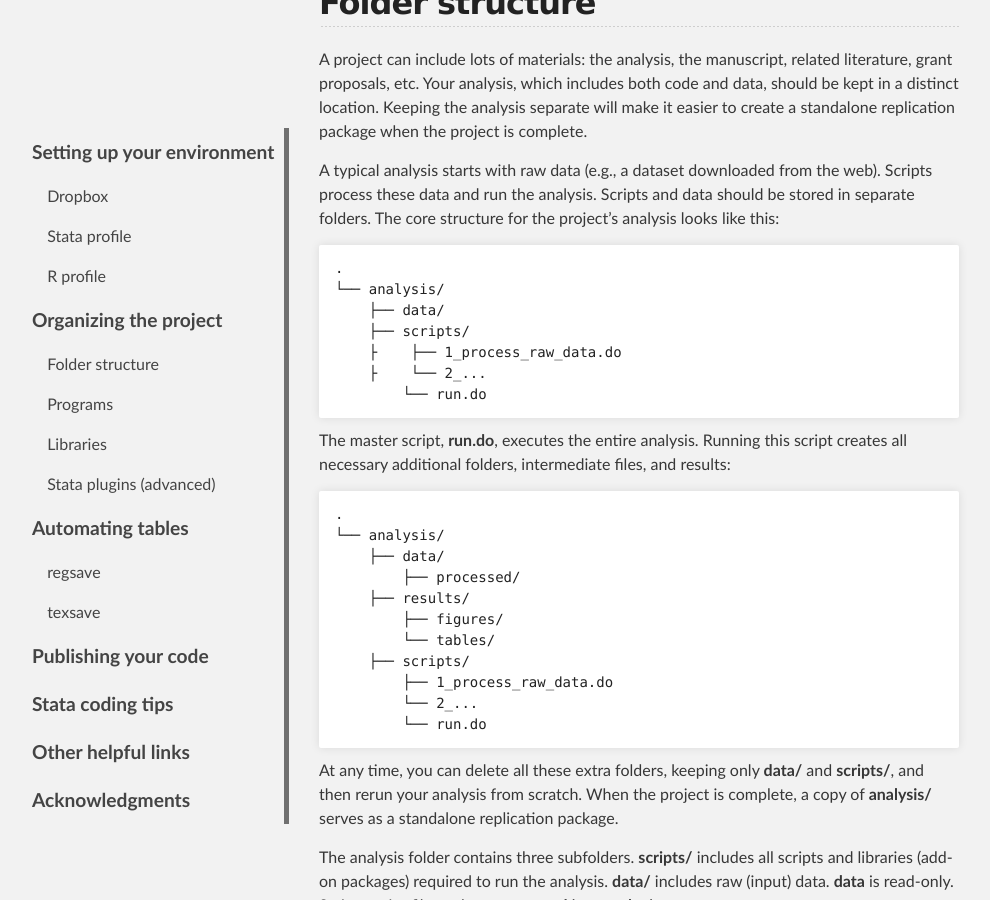
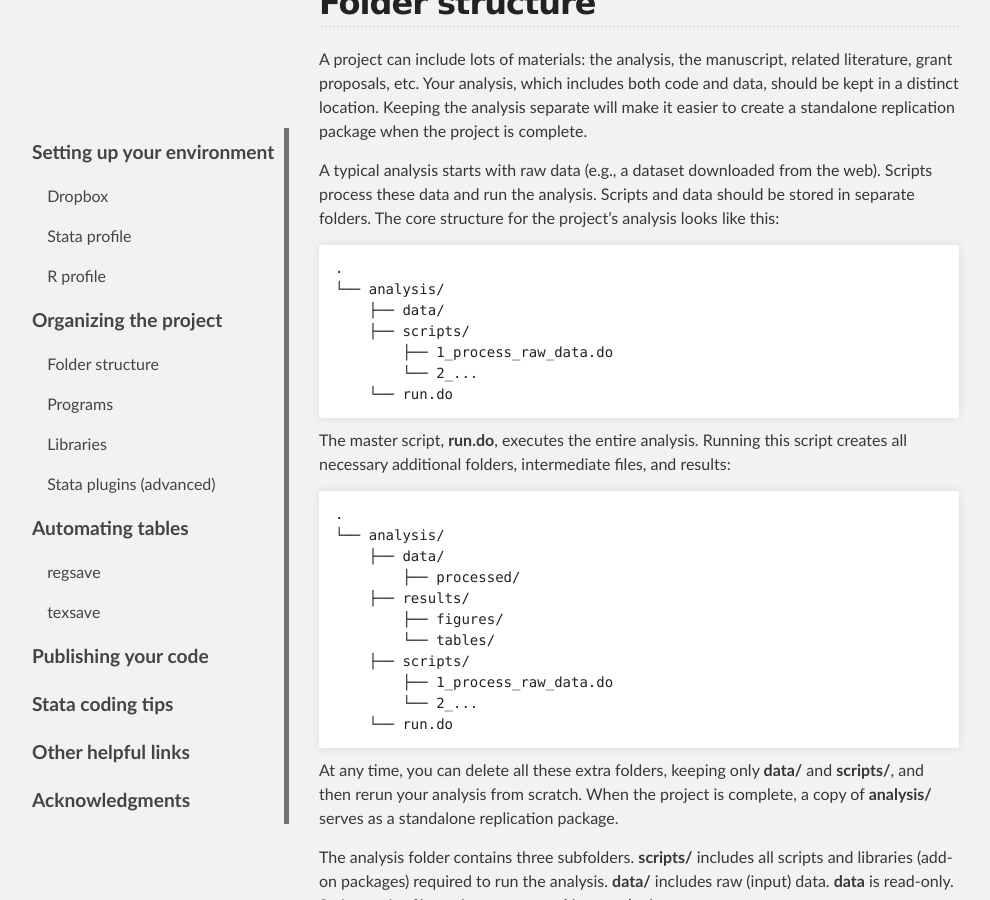
Before and after one commit to maskegger/guide, a Jekyll site: the page built from index.md, in a window 1280 px wide and 900 px high, scrolled down 3265 px. Shown: the whole window, without its empty margins (1-991 px from the left). Built offline with Jekyll 4.4.1, drawn with Linux system fonts in a browser that asks for light colours; our own code applies the rules of GitHub Pages for plain Markdown files.

````diff
--- a/index.md
+++ b/index.md
@@ -95,9 +95,9 @@ A typical analysis starts with raw data (e.g., a dataset downloaded from the web
 └── analysis/
     ├── data/
     ├── scripts/
-    ├    ├── 1_process_raw_data.do
-    ├    └── 2_...
-	└── run.do
+        ├── 1_process_raw_data.do
+        └── 2_...
+    └── run.do
 ```
 
 The master script, **run.do**, executes the entire analysis. Running this script creates all necessary additional folders, intermediate files, and results:
@@ -113,7 +113,7 @@ The master script, **run.do**, executes the entire analysis. Running this script
     ├── scripts/
         ├── 1_process_raw_data.do
         └── 2_...
-	└── run.do
+    └── run.do
 ```
 
 At any time, you can delete all these extra folders, keeping only **data/** and **scripts/**, and then rerun your analysis from scratch. When the project is complete, a copy of **analysis/** serves as a standalone replication package.
@@ -133,7 +133,7 @@ The analysis folder contains three subfolders. **scripts/** includes all scripts
     ├── scripts/
         ├── 1_process_raw_data.do
         └── 2_...
-	└── run.do
+    └── run.do
 └── paper/
     ├── manuscript.tex
     ├── figures/
````
